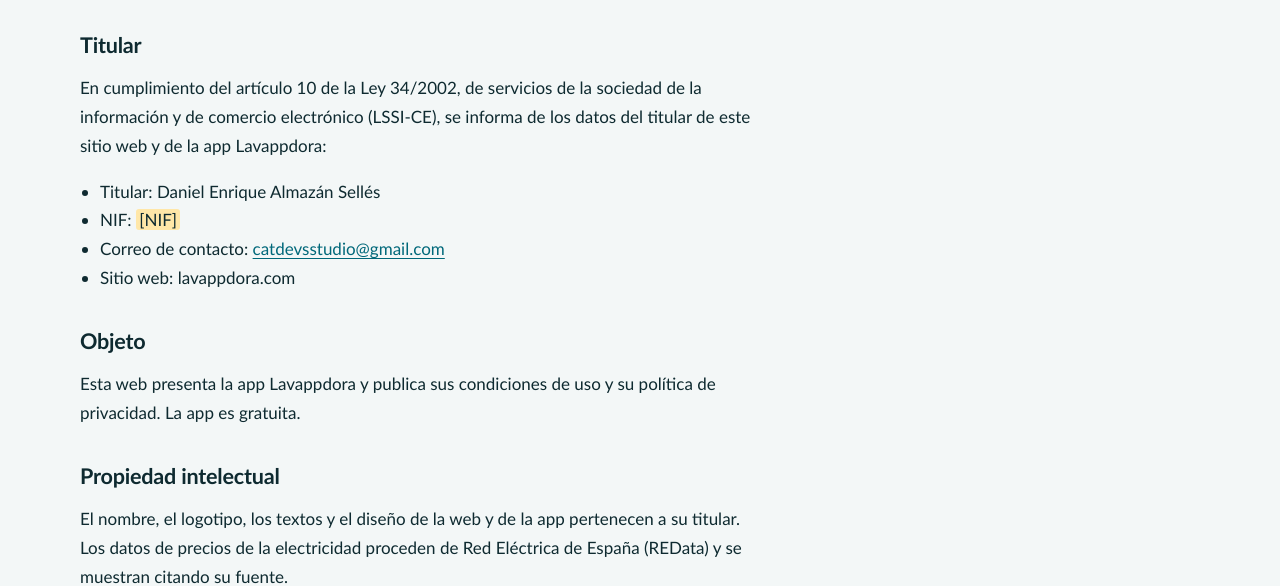
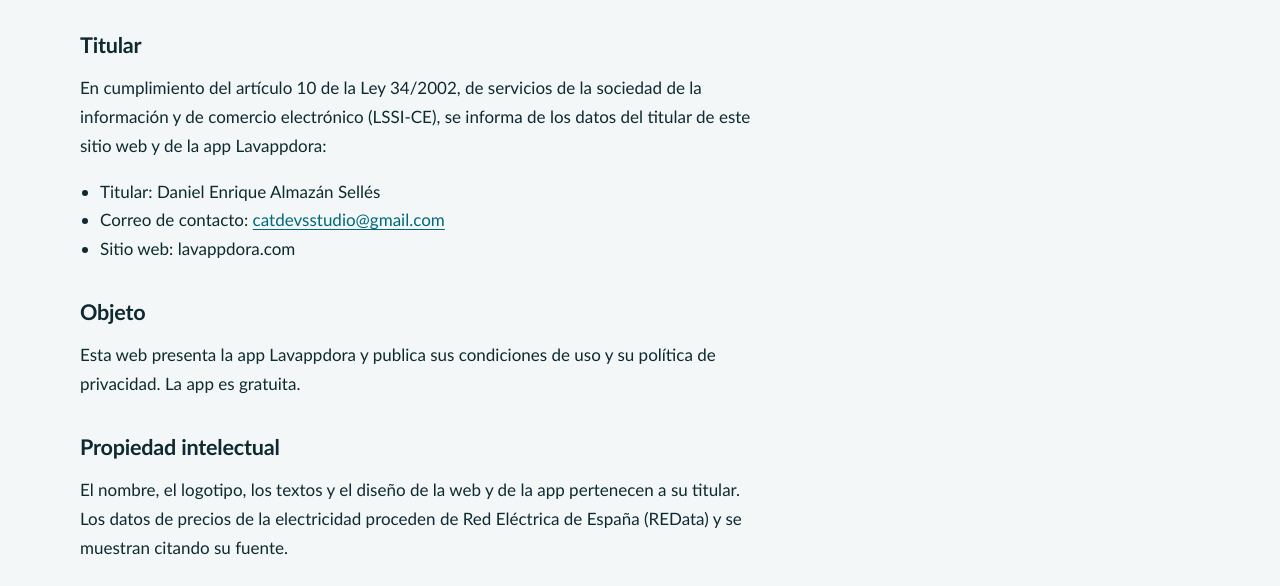
Before and after one commit to DanielAlmazan/lavappdora-web, a plain HTML site: page aviso-legal.html in a window 1280 px wide. Shown: the part 220-806 px from the top of the page. Drawn offline with Linux system fonts and the light colour scheme.

Commit message:
Quitar el NIF del aviso legal
Co-Authored-By: Claude Opus 5.5 <noreply@anthropic.com>

```diff
--- a/aviso-legal.html
+++ b/aviso-legal.html
@@ -28,7 +28,6 @@
         <p>En cumplimiento del artículo 10 de la Ley 34/2002, de servicios de la sociedad de la información y de comercio electrónico (LSSI-CE), se informa de los datos del titular de este sitio web y de la app Lavappdora:</p>
         <ul>
           <li>Titular: Daniel Enrique Almazán Sellés</li>
-          <li>NIF: <span class="pendiente">[NIF]</span></li>
           <li>Correo de contacto: <a href="mailto:catdevsstudio@gmail.com">catdevsstudio@gmail.com</a></li>
           <li>Sitio web: lavappdora.com</li>
         </ul>
```
Also changed, not shown: 1 other file.
